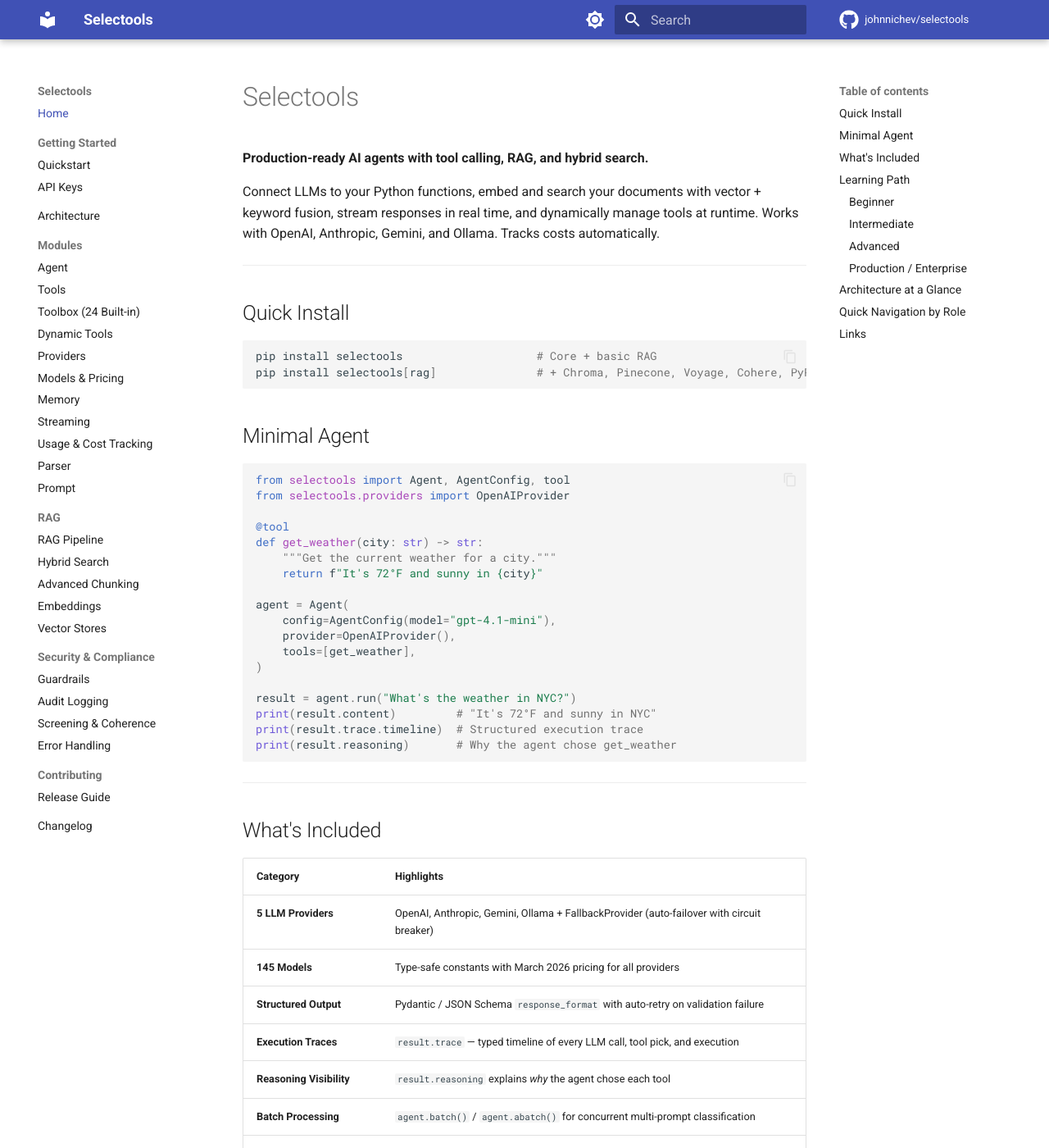
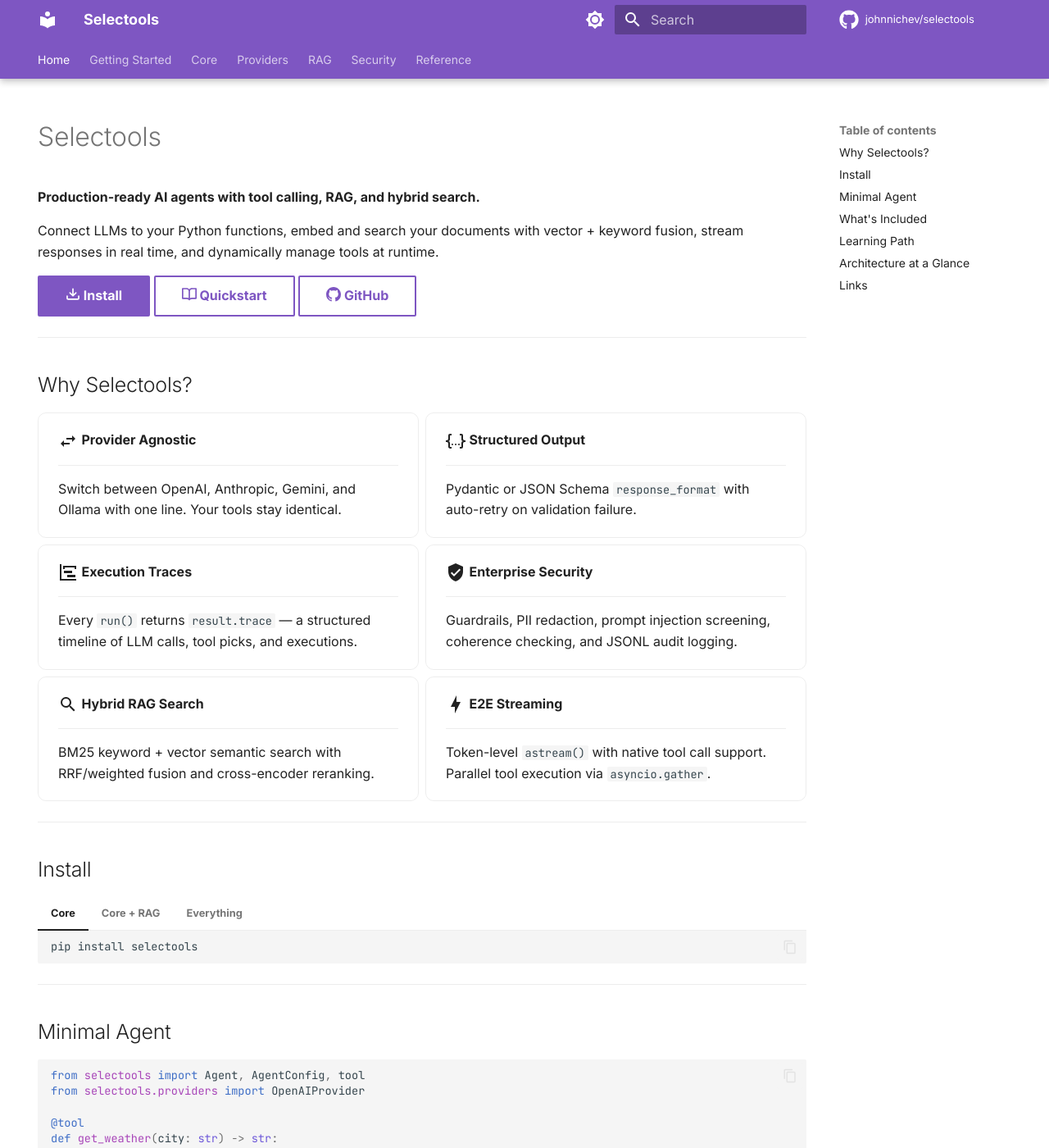
Before and after one commit to johnnichev/selectools, an MkDocs documentation site: the page built from docs/index.md, in a window 1280 px wide and 1400 px high. Shown: the whole window at 82% size. Built offline with MkDocs 1.6.1 and Material for MkDocs 9.7.7, drawn with Linux system fonts in a browser that asks for light colours; comment, search, counter and statistics services are not loaded; the version menu is left out; some of the changed text lies outside the part shown.

Commit message:
feat: improve docs site UX and update model registry
- Upgrade MkDocs Material theme with tab navigation, sticky header,
  footer nav, custom purple/amber color scheme, Inter + JetBrains Mono
  fonts, emoji support, and code annotations
- Revamp docs landing page with feature cards grid, install tabs,
  admonition-based learning path, and Material button links
- Add custom CSS for card hover effects and dark mode tweaks
- Fix GPT-5.4 pricing ($5.00/$22.50 → $2.50/$15.00, was using >272K
  tier instead of standard pricing)
- Fix Gemini 3.1 Flash-Lite: correct model ID, pricing ($0.10/$0.40 →
  $0.25/$1.50), and max output tokens (8192 → 65536)
- Add Gemini Embedding 2 model (gemini-embedding-2-preview, $0.20/M)
- Update all docs from 145 → 146 model count across 8 files
- Reorganize mkdocs.yml nav into logical tab groups (Core, Providers,
  RAG, Security, Reference)
- Allow unsafe YAML tags in pre-commit for MkDocs emoji extensions

Made-with: Cursor

````diff
--- a/.pre-commit-config.yaml
+++ b/.pre-commit-config.yaml
@@ -13,6 +13,7 @@ repos:
         name: Fix end of files
       - id: check-yaml
         name: Check YAML syntax
+        args: ["--unsafe"]
         exclude: ^\.github/workflows/
       - id: check-added-large-files
         name: Check for large files
--- a/docs/index.md
+++ b/docs/index.md
@@ -1,17 +1,85 @@
+---
+hide:
+  - navigation
+---
+
 # Selectools
 
 **Production-ready AI agents with tool calling, RAG, and hybrid search.**
 
-Connect LLMs to your Python functions, embed and search your documents with vector + keyword fusion, stream responses in real time, and dynamically manage tools at runtime. Works with OpenAI, Anthropic, Gemini, and Ollama. Tracks costs automatically.
+Connect LLMs to your Python functions, embed and search your documents with vector + keyword fusion, stream responses in real time, and dynamically manage tools at runtime.
+
+[:octicons-download-16: Install](#install){ .md-button .md-button--primary }
+[:octicons-book-16: Quickstart](QUICKSTART.md){ .md-button }
+[:octicons-mark-github-16: GitHub](https://github.com/johnnichev/selectools){ .md-button }
 
 ---
 
-## Quick Install
+## Why Selectools?
 
-```bash
-pip install selectools                    # Core + basic RAG
-pip install selectools[rag]               # + Chroma, Pinecone, Voyage, Cohere, PyPDF
-```
+<div class="grid cards" markdown>
+
+-   :material-swap-horizontal:{ .lg .middle } **Provider Agnostic**
+
+    ---
+
+    Switch between OpenAI, Anthropic, Gemini, and Ollama with one line. Your tools stay identical.
+
+-   :material-code-json:{ .lg .middle } **Structured Output**
+
+    ---
+
+    Pydantic or JSON Schema `response_format` with auto-retry on validation failure.
+
+-   :material-chart-timeline:{ .lg .middle } **Execution Traces**
+
+    ---
+
+    Every `run()` returns `result.trace` — a structured timeline of LLM calls, tool picks, and executions.
+
+-   :material-shield-check:{ .lg .middle } **Enterprise Security**
+
+    ---
+
+    Guardrails, PII redaction, prompt injection screening, coherence checking, and JSONL audit logging.
+
+-   :material-magnify:{ .lg .middle } **Hybrid RAG Search**
+
+    ---
+
+    BM25 keyword + vector semantic search with RRF/weighted fusion and cross-encoder reranking.
+
+-   :material-lightning-bolt:{ .lg .middle } **E2E Streaming**
+
+    ---
+
+    Token-level `astream()` with native tool call support. Parallel tool execution via `asyncio.gather`.
+
+</div>
+
+---
+
+## Install
+
+=== "Core"
+
+    ```bash
+    pip install selectools
+    ```
+
+=== "Core + RAG"
+
+    ```bash
+    pip install selectools[rag]
+    ```
+
+=== "Everything"
+
+    ```bash
+    pip install selectools[rag,cache]
+    ```
+
+---
 
 ## Minimal Agent
 
@@ -36,6 +104,10 @@ print(result.trace.timeline)  # Structured execution trace
 print(result.reasoning)       # Why the agent chose get_weather
 ```
 
+!!! tip "No API key? No problem"
+    Use the built-in `LocalProvider` stub to test tool calling and agent logic without any API key.
+    See the [Quickstart](QUICKSTART.md) for details.
+
 ---
 
 ## What's Included
@@ -43,7 +115,7 @@ print(result.reasoning)       # Why the agent chose get_weather
 | Category | Highlights |
 |---|---|
 | **5 LLM Providers** | OpenAI, Anthropic, Gemini, Ollama + FallbackProvider (auto-failover with circuit breaker) |
-| **145 Models** | Type-safe constants with March 2026 pricing for all providers |
+| **146 Models** | Type-safe constants with March 2026 pricing for all providers |
 | **Structured Output** | Pydantic / JSON Schema `response_format` with auto-retry on validation failure |
 | **Execution Traces** | `result.trace` — typed timeline of every LLM call, tool pick, and execution |
 | **Reasoning Visibility** | `result.reasoning` explains *why* the agent chose each tool |
@@ -66,35 +138,28 @@ print(result.reasoning)       # Why the agent chose get_weather
 
 ## Learning Path
 
-### Beginner
+!!! abstract "Beginner"
+    1. **[Quickstart](QUICKSTART.md)** — Build your first agent in 5 minutes
+    2. **[Architecture](ARCHITECTURE.md)** — Big-picture overview
+    3. **[Agent](modules/AGENT.md)** — Core agent loop
+    4. **[Tools](modules/TOOLS.md)** — Creating custom tools
 
-1. **[Quickstart](QUICKSTART.md)** — Build your first agent in 5 minutes, no API key needed
-2. **[Architecture](ARCHITECTURE.md)** — Big-picture overview
-3. **[Agent](modules/AGENT.md)** — Core agent loop
-4. **[Tools](modules/TOOLS.md)** — Creating custom tools
+!!! abstract "Intermediate"
+    5. **[Providers](modules/PROVIDERS.md)** — Switch between OpenAI, Anthropic, Gemini, Ollama
+    6. **[Memory](modules/MEMORY.md)** — Conversation persistence and sliding windows
+    7. **[Streaming](modules/STREAMING.md)** — Real-time token streaming
+    8. **[Models & Pricing](modules/MODELS.md)** — 146 models with cost data
 
-### Intermediate
+!!! abstract "Advanced"
+    9. **[RAG Pipeline](modules/RAG.md)** — Document search and retrieval
+    10. **[Hybrid Search](modules/HYBRID_SEARCH.md)** — BM25 + vector fusion
+    11. **[Dynamic Tools](modules/DYNAMIC_TOOLS.md)** — Plugin systems and hot-reload
 
-5. **[Providers](modules/PROVIDERS.md)** — Switch between OpenAI, Anthropic, Gemini, Ollama
-6. **[Memory](modules/MEMORY.md)** — Conversation persistence and sliding windows
-7. **[Streaming](modules/STREAMING.md)** — Real-time token streaming
-8. **[Models & Pricing](modules/MODELS.md)** — 145 models with cost data
-9. **[Usage Tracking](modules/USAGE.md)** — Token and cost analytics
-
-### Advanced
-
-10. **[RAG Pipeline](modules/RAG.md)** — Document search and retrieval
-11. **[Hybrid Search](modules/HYBRID_SEARCH.md)** — BM25 + vector fusion
-12. **[Advanced Chunking](modules/ADVANCED_CHUNKING.md)** — Semantic and contextual splitting
-13. **[Dynamic Tools](modules/DYNAMIC_TOOLS.md)** — Plugin systems and hot-reload
-
-### Production / Enterprise
-
-14. **[Guardrails](modules/GUARDRAILS.md)** — Input/output validation pipeline
-15. **[Audit Logging](modules/AUDIT.md)** — Compliance and privacy-aware logging
-16. **[Security](modules/SECURITY.md)** — Tool output screening and coherence checking
-17. **[Error Handling](modules/EXCEPTIONS.md)** — Custom exception hierarchy
-18. **[Toolbox](modules/TOOLBOX.md)** — 24 ready-to-use tools
+!!! abstract "Production / Enterprise"
+    12. **[Guardrails](modules/GUARDRAILS.md)** — Input/output validation pipeline
+    13. **[Audit Logging](modules/AUDIT.md)** — Compliance and privacy-aware logging
+    14. **[Security](modules/SECURITY.md)** — Tool output screening and coherence checking
+    15. **[Error Handling](modules/EXCEPTIONS.md)** — Custom exception hierarchy
 
 ---
 
@@ -128,23 +193,9 @@ Loop continues or returns AgentResult (.parsed, .trace, .reasoning)
 
 ---
 
-## Quick Navigation by Role
-
-**For Developers:**
-[Architecture](ARCHITECTURE.md) · [Agent](modules/AGENT.md) · [Tools](modules/TOOLS.md) · [Toolbox](modules/TOOLBOX.md) · [Dynamic Tools](modules/DYNAMIC_TOOLS.md) · [RAG](modules/RAG.md) · [Errors](modules/EXCEPTIONS.md)
-
-**For DevOps / Production:**
-[Usage Tracking](modules/USAGE.md) · [Models](modules/MODELS.md) · [Guardrails](modules/GUARDRAILS.md) · [Audit](modules/AUDIT.md) · [Security](modules/SECURITY.md)
-
-**For Contributors:**
-[Providers](modules/PROVIDERS.md) · [Vector Stores](modules/VECTOR_STORES.md) · [Parser](modules/PARSER.md) · [Release Guide](RELEASE_GUIDE.md)
-
----
-
 ## Links
 
-- [PyPI Package](https://pypi.org/project/selectools/)
-- [GitHub Repository](https://github.com/johnnichev/selectools)
-- [Changelog](CHANGELOG.md)
-- [Getting Started Notebook](https://github.com/johnnichev/selectools/blob/main/notebooks/getting_started.ipynb)
-- [32 Example Scripts](https://github.com/johnnichev/selectools/tree/main/examples)
+[:fontawesome-brands-python: PyPI Package](https://pypi.org/project/selectools/){ .md-button }
+[:fontawesome-brands-github: GitHub Repository](https://github.com/johnnichev/selectools){ .md-button }
+[:material-notebook: Getting Started Notebook](https://github.com/johnnichev/selectools/blob/main/notebooks/getting_started.ipynb){ .md-button }
+[:material-code-tags: 32 Example Scripts](https://github.com/johnnichev/selectools/tree/main/examples){ .md-button }
--- /dev/null
+++ b/docs/stylesheets/extra.css
@@ -0,0 +1,38 @@
+:root {
+  --md-primary-fg-color: #673ab7;
+  --md-primary-fg-color--light: #9575cd;
+  --md-primary-fg-color--dark: #4527a0;
+  --md-accent-fg-color: #ffc107;
+}
+
+[data-md-color-scheme="slate"] {
+  --md-primary-fg-color: #9575cd;
+  --md-primary-fg-color--light: #b39ddb;
+  --md-primary-fg-color--dark: #7e57c2;
+  --md-accent-fg-color: #ffd54f;
+}
+
+.md-typeset .grid.cards > ul > li {
+  border: 1px solid var(--md-default-fg-color--lightest);
+  border-radius: 0.5rem;
+  padding: 1rem 1.2rem;
+  transition: border-color 200ms, box-shadow 200ms;
+}
+
+.md-typeset .grid.cards > ul > li:hover {
+  border-color: var(--md-accent-fg-color);
+  box-shadow: 0 4px 12px rgba(0, 0, 0, 0.08);
+}
+
+.md-typeset .grid.cards > ul > li > :first-child {
+  margin-top: 0;
+}
+
+.md-typeset .admonition.abstract > .admonition-title::before,
+.md-typeset details.abstract > summary::before {
+  content: "";
+}
+
+.md-header__title {
+  font-weight: 700;
+}
--- a/mkdocs.yml
+++ b/mkdocs.yml
@@ -10,31 +10,45 @@ theme:
   palette:
     - media: "(prefers-color-scheme: light)"
       scheme: default
-      primary: indigo
-      accent: deep purple
+      primary: deep purple
+      accent: amber
       toggle:
         icon: material/brightness-7
         name: Switch to dark mode
     - media: "(prefers-color-scheme: dark)"
       scheme: slate
-      primary: indigo
-      accent: deep purple
+      primary: deep purple
+      accent: amber
       toggle:
         icon: material/brightness-4
         name: Switch to light mode
   features:
     - navigation.instant
+    - navigation.instant.progress
     - navigation.tracking
+    - navigation.tabs
+    - navigation.tabs.sticky
     - navigation.sections
-    - navigation.expand
     - navigation.top
+    - navigation.footer
     - search.suggest
     - search.highlight
+    - search.share
     - content.code.copy
+    - content.code.annotate
     - content.tabs.link
     - toc.follow
   icon:
     repo: fontawesome/brands/github
+    admonition:
+      note: fontawesome/solid/note-sticky
+      tip: fontawesome/solid/lightbulb
+      warning: fontawesome/solid/triangle-exclamation
+      danger: fontawesome/solid/skull-crossbones
+      example: fontawesome/solid/flask
+  font:
+    text: Inter
+    code: JetBrains Mono
 
 plugins:
   - search
@@ -48,48 +62,60 @@ markdown_extensions:
   - pymdownx.superfences
   - pymdownx.highlight:
       anchor_linenums: true
+      line_spans: __span
+      pygments_lang_class: true
   - pymdownx.inlinehilite
   - pymdownx.tabbed:
       alternate_style: true
   - pymdownx.snippets
+  - pymdownx.emoji:
+      emoji_index: !!python/name:material.extensions.emoji.twemoji
+      emoji_generator: !!python/name:material.extensions.emoji.to_svg
   - tables
   - toc:
       permalink: true
   - attr_list
   - md_in_html
+  - def_list
+  - pymdownx.tasklist:
+      custom_checkbox: true
 
 nav:
   - Home: index.md
   - Getting Started:
     - Quickstart: QUICKSTART.md
     - API Keys: KEYS.md
-  - Architecture: ARCHITECTURE.md
-  - Modules:
+    - Architecture: ARCHITECTURE.md
+  - Core:
     - Agent: modules/AGENT.md
     - Tools: modules/TOOLS.md
     - Toolbox (24 Built-in): modules/TOOLBOX.md
     - Dynamic Tools: modules/DYNAMIC_TOOLS.md
-    - Providers: modules/PROVIDERS.md
+    - Streaming: modules/STREAMING.md
+    - Memory: modules/MEMORY.md
+  - Providers:
+    - Overview: modules/PROVIDERS.md
     - Models & Pricing: modules/MODELS.md
-    - Memory: modules/MEMORY.md
-    - Streaming: modules/STREAMING.md
     - Usage & Cost Tracking: modules/USAGE.md
-    - Parser: modules/PARSER.md
-    - Prompt: modules/PROMPT.md
   - RAG:
     - RAG Pipeline: modules/RAG.md
     - Hybrid Search: modules/HYBRID_SEARCH.md
     - Advanced Chunking: modules/ADVANCED_CHUNKING.md
     - Embeddings: modules/EMBEDDINGS.md
     - Vector Stores: modules/VECTOR_STORES.md
-  - Security & Compliance:
+  - Security:
     - Guardrails: modules/GUARDRAILS.md
     - Audit Logging: modules/AUDIT.md
     - Screening & Coherence: modules/SECURITY.md
     - Error Handling: modules/EXCEPTIONS.md
-  - Contributing:
+  - Reference:
+    - Parser: modules/PARSER.md
+    - Prompt: modules/PROMPT.md
     - Release Guide: RELEASE_GUIDE.md
-  - Changelog: CHANGELOG.md
+    - Changelog: CHANGELOG.md
+
+extra_css:
+  - stylesheets/extra.css
 
 extra:
   social:
@@ -98,3 +124,5 @@ extra:
     - icon: fontawesome/brands/python
       link: https://pypi.org/project/selectools/
   generator: false
+  version:
+    provider: mike
````
Also changed, not shown: README.md (+2 -2 lines), docs/ARCHITECTURE.md (+2 -2 lines), docs/QUICKSTART.md (+1 -1 lines), docs/README.md (+1 -1 lines), docs/modules/MODELS.md (+7 -7 lines), 2 other files.
